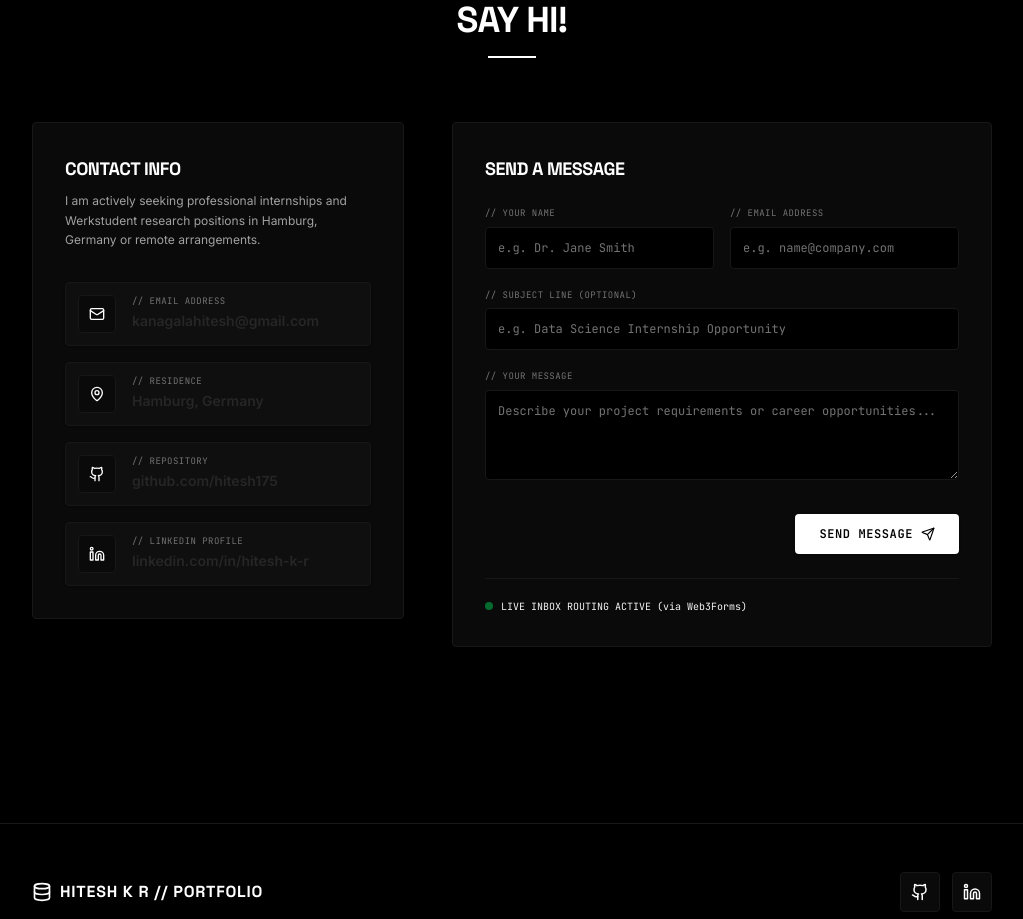
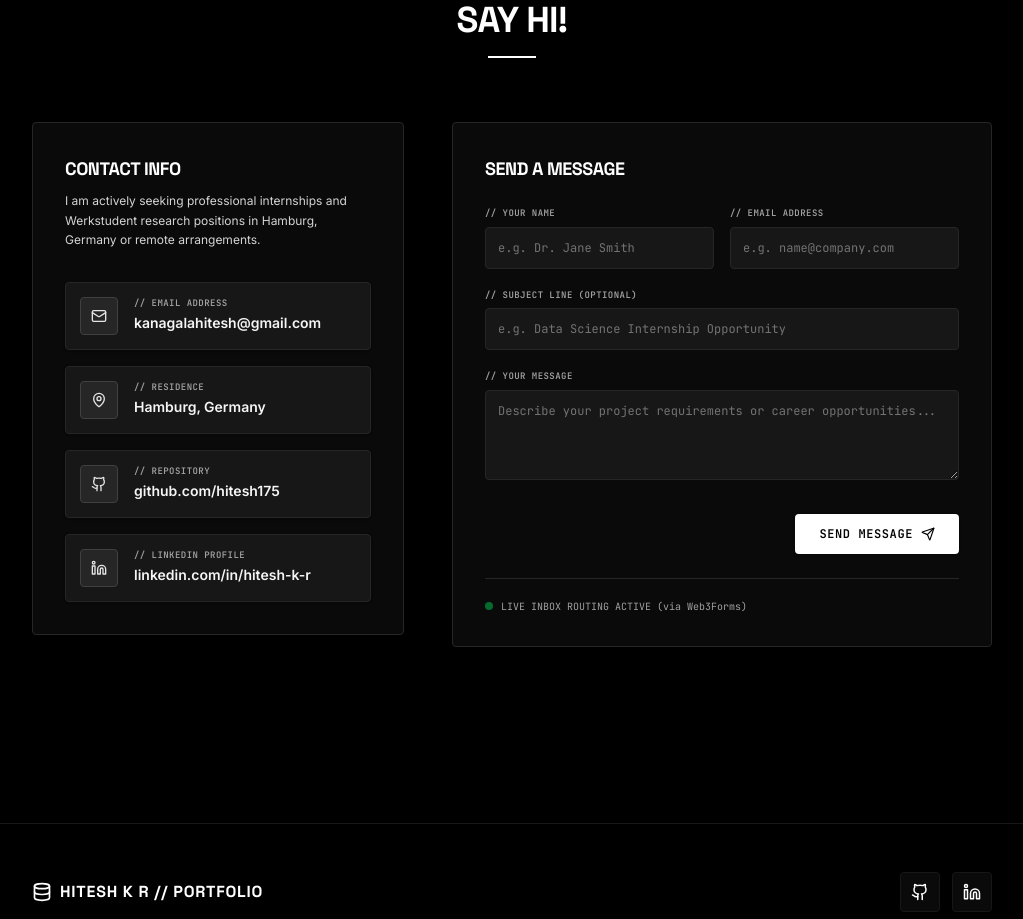
Before and after one commit to hitesh175/Hitesh_Portfolio, a React (Vite) app: page / in a window 1280 px wide. Shown: the part 9660-10579 px from the top of the page, without its empty margins (128-1151 px from the left). Built offline with nearby package versions, Linux system fonts and the light colour scheme.

Commit message:
Refactor Contact component styles and structure

```diff
--- a/src/components/Contact.tsx
+++ b/src/components/Contact.tsx
@@ -156,13 +156,13 @@ export default function Contact() {
 
           {/* Left Side: Professional Handles & Links */}
           <div className="lg:col-span-5 space-y-6">
-            <div className="bg-neutral-100 dark:bg-neutral-950 p-8 rounded border border-neutral-200 dark:border-neutral-900 shadow-sm space-y-8">
+            <div className="bg-neutral-100 dark:bg-neutral-950 p-8 rounded border border-neutral-200 dark:border-neutral-800 shadow-sm space-y-8">
 
               <div className="space-y-2">
                 <h3 className="text-lg font-display font-bold text-neutral-900 dark:text-white uppercase tracking-tight">
                   Contact Info
                 </h3>
-                <p className="text-xs text-neutral-600 dark:text-neutral-400 leading-relaxed">
+                <p className="text-xs text-neutral-600 dark:text-neutral-300 leading-relaxed">
                   I am actively seeking professional internships and Werkstudent research positions in Hamburg, Germany or remote arrangements.
                 </p>
               </div>
@@ -173,25 +173,25 @@ export default function Contact() {
                 {/* Email link */}
                 <a
                   href={`mailto:${personalInfo.email}`}
-                  className="flex items-center space-x-4 p-3 bg-white dark:bg-neutral-900/40 rounded hover:bg-neutral-50 dark:hover:bg-neutral-900 border border-neutral-200 dark:border-neutral-900 hover:border-neutral-300 dark:hover:border-neutral-800 transition-all group shadow-sm cursor-pointer"
+                  className="flex items-center space-x-4 p-3.5 bg-white dark:bg-neutral-900 rounded hover:bg-neutral-50 dark:hover:bg-neutral-850 border border-neutral-200 dark:border-neutral-800 hover:border-neutral-300 dark:hover:border-neutral-700 transition-all group shadow-sm cursor-pointer"
                 >
-                  <div className="p-2.5 bg-neutral-100 dark:bg-neutral-950 text-neutral-900 dark:text-white border border-neutral-200 dark:border-neutral-900 rounded group-hover:scale-105 transition-transform">
-                    <Mail className="w-4 h-4" />
+                  <div className="p-2.5 bg-neutral-100 dark:bg-neutral-800 text-neutral-900 dark:text-neutral-100 border border-neutral-200 dark:border-neutral-700 rounded group-hover:scale-105 transition-transform flex-shrink-0">
+                    <Mail className="w-4 h-4 text-neutral-800 dark:text-neutral-200" />
                   </div>
                   <div>
-                    <span className="block text-[9px] font-mono text-neutral-500 uppercase tracking-wider">// Email Address</span>
-                    <span className="text-xs sm:text-sm font-semibold text-neutral-800 dark:text-neutral-350 group-hover:text-neutral-950 dark:group-hover:text-white transition-colors">{personalInfo.email}</span>
+                    <span className="block text-[9px] font-mono text-neutral-500 dark:text-neutral-400 uppercase tracking-wider font-semibold">// Email Address</span>
+                    <span className="text-xs sm:text-sm font-semibold text-neutral-900 dark:text-neutral-100 group-hover:text-neutral-950 dark:group-hover:text-white transition-colors">{personalInfo.email}</span>
                   </div>
                 </a>
 
                 {/* Location */}
-                <div className="flex items-center space-x-4 p-3 bg-white dark:bg-neutral-900/40 rounded border border-neutral-200 dark:border-neutral-900 shadow-sm">
-                  <div className="p-2.5 bg-neutral-100 dark:bg-neutral-950 text-neutral-900 dark:text-white border border-neutral-200 dark:border-neutral-900 rounded">
-                    <MapPin className="w-4 h-4" />
+                <div className="flex items-center space-x-4 p-3.5 bg-white dark:bg-neutral-900 rounded border border-neutral-200 dark:border-neutral-800 shadow-sm">
+                  <div className="p-2.5 bg-neutral-100 dark:bg-neutral-800 text-neutral-900 dark:text-neutral-100 border border-neutral-200 dark:border-neutral-700 rounded flex-shrink-0">
+                    <MapPin className="w-4 h-4 text-neutral-800 dark:text-neutral-200" />
                   </div>
                   <div>
-                    <span className="block text-[9px] font-mono text-neutral-500 uppercase tracking-wider">// Residence</span>
-                    <span className="text-xs sm:text-sm font-semibold text-neutral-800 dark:text-neutral-350">{personalInfo.location}</span>
+                    <span className="block text-[9px] font-mono text-neutral-500 dark:text-neutral-400 uppercase tracking-wider font-semibold">// Residence</span>
+                    <span className="text-xs sm:text-sm font-semibold text-neutral-900 dark:text-neutral-100">{personalInfo.location}</span>
                   </div>
                 </div>
 
@@ -200,14 +200,14 @@ export default function Contact() {
                   href={personalInfo.githubUrl}
                   target="_blank"
                   rel="noopener noreferrer"
-                  className="flex items-center space-x-4 p-3 bg-white dark:bg-neutral-900/40 rounded hover:bg-neutral-50 dark:hover:bg-neutral-900 border border-neutral-200 dark:border-neutral-900 hover:border-neutral-300 dark:hover:border-neutral-800 transition-all group shadow-sm cursor-pointer"
+                  className="flex items-center space-x-4 p-3.5 bg-white dark:bg-neutral-900 rounded hover:bg-neutral-50 dark:hover:bg-neutral-850 border border-neutral-200 dark:border-neutral-800 hover:border-neutral-300 dark:hover:border-neutral-700 transition-all group shadow-sm cursor-pointer"
                 >
-                  <div className="p-2.5 bg-neutral-100 dark:bg-neutral-950 text-neutral-900 dark:text-white border border-neutral-200 dark:border-neutral-900 rounded group-hover:scale-105 transition-transform">
-                    <Github className="w-4 h-4" />
+                  <div className="p-2.5 bg-neutral-100 dark:bg-neutral-800 text-neutral-900 dark:text-neutral-100 border border-neutral-200 dark:border-neutral-700 rounded group-hover:scale-105 transition-transform flex-shrink-0">
+                    <Github className="w-4 h-4 text-neutral-800 dark:text-neutral-200" />
                   </div>
                   <div>
-                    <span className="block text-[9px] font-mono text-neutral-500 uppercase tracking-wider">// Repository</span>
-                    <span className="text-xs sm:text-sm font-semibold text-neutral-800 dark:text-neutral-350 group-hover:text-neutral-950 dark:group-hover:text-white transition-colors">github.com/hitesh175</span>
+                    <span className="block text-[9px] font-mono text-neutral-500 dark:text-neutral-400 uppercase tracking-wider font-semibold">// Repository</span>
+                    <span className="text-xs sm:text-sm font-semibold text-neutral-900 dark:text-neutral-100 group-hover:text-neutral-950 dark:group-hover:text-white transition-colors">github.com/hitesh175</span>
                   </div>
                 </a>
 
@@ -216,14 +216,14 @@ export default function Contact() {
                   href={personalInfo.linkedinUrl}
                   target="_blank"
                   rel="noopener noreferrer"
-                  className="flex items-center space-x-4 p-3 bg-white dark:bg-neutral-900/40 rounded hover:bg-neutral-50 dark:hover:bg-neutral-900 border border-neutral-200 dark:border-neutral-900 hover:border-neutral-300 dark:hover:border-neutral-800 transition-all group shadow-sm cursor-pointer"
+                  className="flex items-center space-x-4 p-3.5 bg-white dark:bg-neutral-900 rounded hover:bg-neutral-50 dark:hover:bg-neutral-850 border border-neutral-200 dark:border-neutral-800 hover:border-neutral-300 dark:hover:border-neutral-700 transition-all group shadow-sm cursor-pointer"
                 >
-                  <div className="p-2.5 bg-neutral-100 dark:bg-neutral-950 text-neutral-900 dark:text-white border border-neutral-200 dark:border-neutral-900 rounded group-hover:scale-105 transition-transform">
-                    <Linkedin className="w-4 h-4" />
+                  <div className="p-2.5 bg-neutral-100 dark:bg-neutral-800 text-neutral-900 dark:text-neutral-100 border border-neutral-200 dark:border-neutral-700 rounded group-hover:scale-105 transition-transform flex-shrink-0">
+                    <Linkedin className="w-4 h-4 text-neutral-800 dark:text-neutral-200" />
                   </div>
                   <div>
-                    <span className="block text-[9px] font-mono text-neutral-500 uppercase tracking-wider">// LinkedIn Profile</span>
-                    <span className="text-xs sm:text-sm font-semibold text-neutral-800 dark:text-neutral-350 group-hover:text-neutral-950 dark:group-hover:text-white transition-colors">linkedin.com/in/hitesh-k-r</span>
+                    <span className="block text-[9px] font-mono text-neutral-500 dark:text-neutral-400 uppercase tracking-wider font-semibold">// LinkedIn Profile</span>
+                    <span className="text-xs sm:text-sm font-semibold text-neutral-900 dark:text-neutral-100 group-hover:text-neutral-950 dark:group-hover:text-white transition-colors">linkedin.com/in/hitesh-k-r</span>
                   </div>
                 </a>
 
@@ -236,7 +236,7 @@ export default function Contact() {
           <div className="lg:col-span-7 space-y-6">
 
             {/* Main Contact Form */}
-            <div className="bg-neutral-100 dark:bg-neutral-950 p-8 rounded border border-neutral-200 dark:border-neutral-900 shadow-sm">
+            <div className="bg-neutral-100 dark:bg-neutral-950 p-8 rounded border border-neutral-200 dark:border-neutral-800 shadow-sm">
 
               <h3 className="text-lg font-display font-bold text-neutral-900 dark:text-white mb-6 uppercase tracking-tight">
                 Send a Message
@@ -247,7 +247,7 @@ export default function Contact() {
                 <div className="grid grid-cols-1 sm:grid-cols-2 gap-4">
                   {/* Name Input */}
                   <div className="space-y-1.5">
-                    <label className="text-[9px] font-mono text-neutral-500 block uppercase tracking-wider">
+                    <label className="text-[9px] font-mono text-neutral-500 dark:text-neutral-400 block uppercase tracking-wider font-semibold">
                       // Your Name
                     </label>
                     <input
@@ -256,13 +256,13 @@ export default function Contact() {
                       value={name}
                       onChange={(e) => setName(e.target.value)}
                       placeholder="e.g. Dr. Jane Smith"
-                      className="w-full text-xs font-mono bg-white dark:bg-black border border-neutral-200 dark:border-neutral-900 rounded p-3 focus:outline-none focus:border-neutral-400 dark:focus:border-neutral-700 text-neutral-800 dark:text-neutral-200"
+                      className="w-full text-xs font-mono bg-white dark:bg-neutral-900 border border-neutral-200 dark:border-neutral-800 rounded p-3 focus:outline-none focus:border-neutral-400 dark:focus:border-neutral-600 text-neutral-900 dark:text-neutral-100 placeholder:text-neutral-400 dark:placeholder:text-neutral-500"
                     />
                   </div>
 
                   {/* Email Input */}
                   <div className="space-y-1.5">
-                    <label className="text-[9px] font-mono text-neutral-500 block uppercase tracking-wider">
+                    <label className="text-[9px] font-mono text-neutral-500 dark:text-neutral-400 block uppercase tracking-wider font-semibold">
                       // Email Address
                     </label>
                     <input
@@ -271,14 +271,14 @@ export default function Contact() {
                       value={email}
                       onChange={(e) => setEmail(e.target.value)}
                       placeholder="e.g. name@company.com"
-                      className="w-full text-xs font-mono bg-white dark:bg-black border border-neutral-200 dark:border-neutral-900 rounded p-3 focus:outline-none focus:border-neutral-400 dark:focus:border-neutral-700 text-neutral-800 dark:text-neutral-200"
+                      className="w-full text-xs font-mono bg-white dark:bg-neutral-900 border border-neutral-200 dark:border-neutral-800 rounded p-3 focus:outline-none focus:border-neutral-400 dark:focus:border-neutral-600 text-neutral-900 dark:text-neutral-100 placeholder:text-neutral-400 dark:placeholder:text-neutral-500"
                     />
                   </div>
                 </div>
 
                 {/* Subject Input */}
                 <div className="space-y-1.5">
-                  <label className="text-[9px] font-mono text-neutral-500 block uppercase tracking-wider">
+                  <label className="text-[9px] font-mono text-neutral-500 dark:text-neutral-400 block uppercase tracking-wider font-semibold">
                     // Subject Line (Optional)
                   </label>
                   <input
@@ -286,13 +286,13 @@ export default function Contact() {
                     value={subject}
                     onChange={(e) => setSubject(e.target.value)}
                     placeholder="e.g. Data Science Internship Opportunity"
-                    className="w-full text-xs font-mono bg-white dark:bg-black border border-neutral-200 dark:border-neutral-900 rounded p-3 focus:outline-none focus:border-neutral-400 dark:focus:border-neutral-700 text-neutral-800 dark:text-neutral-200"
+                    className="w-full text-xs font-mono bg-white dark:bg-neutral-900 border border-neutral-200 dark:border-neutral-800 rounded p-3 focus:outline-none focus:border-neutral-400 dark:focus:border-neutral-600 text-neutral-900 dark:text-neutral-100 placeholder:text-neutral-400 dark:placeholder:text-neutral-500"
                   />
                 </div>
 
                 {/* Message Input */}
                 <div className="space-y-1.5">
-                  <label className="text-[9px] font-mono text-neutral-500 block uppercase tracking-wider">
+                  <label className="text-[9px] font-mono text-neutral-500 dark:text-neutral-400 block uppercase tracking-wider font-semibold">
                     // Your Message
                   </label>
                   <textarea
@@ -301,7 +301,7 @@ export default function Contact() {
                     value={message}
                     onChange={(e) => setMessage(e.target.value)}
                     placeholder="Describe your project requirements or career opportunities..."
-                    className="w-full text-xs font-mono bg-white dark:bg-black border border-neutral-200 dark:border-neutral-900 rounded p-3 focus:outline-none focus:border-neutral-400 dark:focus:border-neutral-700 text-neutral-800 dark:text-neutral-200"
+                    className="w-full text-xs font-mono bg-white dark:bg-neutral-900 border border-neutral-200 dark:border-neutral-800 rounded p-3 focus:outline-none focus:border-neutral-400 dark:focus:border-neutral-600 text-neutral-900 dark:text-neutral-100 placeholder:text-neutral-400 dark:placeholder:text-neutral-500"
                   />
                 </div>
 
@@ -325,7 +325,7 @@ export default function Contact() {
                     id="btn-contact-submit"
                     type="submit"
                     disabled={isSubmitting}
-                    className="ml-auto px-6 py-3 bg-neutral-950 dark:bg-white hover:bg-neutral-800 dark:hover:bg-neutral-200 disabled:bg-neutral-200 dark:disabled:bg-neutral-900 disabled:text-neutral-400 dark:disabled:text-neutral-550 text-white dark:text-black font-semibold rounded text-xs tracking-wider flex items-center space-x-2 transition-all cursor-pointer shadow-sm hover:scale-[1.01] active:scale-[0.99]"
+                    className="ml-auto px-6 py-3 bg-neutral-950 dark:bg-white hover:bg-neutral-800 dark:hover:bg-neutral-200 disabled:bg-neutral-200 dark:disabled:bg-neutral-900 disabled:text-neutral-400 dark:disabled:text-neutral-600 text-white dark:text-black font-semibold rounded text-xs tracking-wider flex items-center space-x-2 transition-all cursor-pointer shadow-sm hover:scale-[1.01] active:scale-[0.99]"
                   >
                     <span>{isSubmitting ? "TRANSMITTING..." : "SEND MESSAGE"}</span>
                     <Send className="w-3.5 h-3.5 text-white dark:text-black" />
@@ -335,7 +335,7 @@ export default function Contact() {
               </form>
 
               {/* Dynamic Email Forwarding Configuration helper */}
-              <div className="mt-6 pt-5 border-t border-neutral-200 dark:border-neutral-900 flex flex-col sm:flex-row items-start sm:items-center justify-between gap-3 text-[10px] font-mono text-neutral-450">
+              <div className="mt-6 pt-5 border-t border-neutral-200 dark:border-neutral-800 flex flex-col sm:flex-row items-start sm:items-center justify-between gap-3 text-[10px] font-mono text-neutral-500 dark:text-neutral-400">
                 <div className="flex items-center space-x-2">
                   <div className={`w-2 h-2 rounded-full ${isEmailConfigured ? 'bg-green-500 animate-pulse' : 'bg-yellow-500'}`} />
                   <span>
@@ -365,23 +365,23 @@ export default function Contact() {
                   initial={{ opacity: 0, height: 0 }}
                   animate={{ opacity: 1, height: 'auto' }}
                   exit={{ opacity: 0, height: 0 }}
-                  className="bg-neutral-100 dark:bg-neutral-950 border border-neutral-200 dark:border-neutral-900 p-6 rounded shadow-sm"
+                  className="bg-neutral-100 dark:bg-neutral-950 border border-neutral-200 dark:border-neutral-800 p-6 rounded shadow-sm"
                 >
-                  <div className="flex justify-between items-center border-b border-neutral-200 dark:border-neutral-900 pb-3 mb-4 text-left font-mono">
+                  <div className="flex justify-between items-center border-b border-neutral-200 dark:border-neutral-800 pb-3 mb-4 text-left font-mono">
                     <div className="flex items-center space-x-2 text-neutral-800 dark:text-neutral-200">
                       <ShieldCheck className="w-4 h-4 text-neutral-900 dark:text-white" />
                       <span className="text-xs font-semibold uppercase tracking-wider">
                         Client Outbox Logs ({messages.length})
                       </span>
                     </div>
-                    <span className="text-[9px] text-neutral-500 font-semibold">[LOCAL_STORAGE]</span>
+                    <span className="text-[9px] text-neutral-500 dark:text-neutral-400 font-semibold">[LOCAL_STORAGE]</span>
                   </div>
 
                   <div className="space-y-3.5 max-h-56 overflow-y-auto">
                     {messages.map((m) => (
-                      <div key={m.id} className="p-4 bg-white dark:bg-black rounded border border-neutral-200 dark:border-neutral-900 flex items-start justify-between gap-4">
+                      <div key={m.id} className="p-4 bg-white dark:bg-neutral-900 rounded border border-neutral-200 dark:border-neutral-800 flex items-start justify-between gap-4">
                         <div className="space-y-1.5 text-left font-sans">
-                          <div className="flex items-center space-x-2 text-[9px] font-mono text-neutral-500">
+                          <div className="flex items-center space-x-2 text-[9px] font-mono text-neutral-500 dark:text-neutral-400">
                             <span>To: Hitesh K R</span>
                             <span>•</span>
                             <span>{m.date}</span>
@@ -389,15 +389,15 @@ export default function Contact() {
                           <h4 className="text-xs font-bold text-neutral-900 dark:text-white leading-tight uppercase tracking-wider font-display">
                             {m.subject}
                           </h4>
-                          <p className="text-xs text-neutral-600 dark:text-neutral-400 leading-relaxed max-w-lg">
+                          <p className="text-xs text-neutral-600 dark:text-neutral-300 leading-relaxed max-w-lg">
                             "{m.message}"
                           </p>
-                          <span className="text-[9px] font-mono text-neutral-500">By: {m.name} ({m.email})</span>
+                          <span className="text-[9px] font-mono text-neutral-500 dark:text-neutral-400">By: {m.name} ({m.email})</span>
                         </div>
                         <button
                           id={`btn-delete-outbox-${m.id}`}
                           onClick={() => handleDeleteMessage(m.id)}
-                          className="p-1.5 hover:bg-neutral-100 dark:hover:bg-neutral-900 text-neutral-500 hover:text-neutral-950 dark:hover:text-white rounded transition-colors flex-shrink-0 cursor-pointer"
+                          className="p-1.5 hover:bg-neutral-100 dark:hover:bg-neutral-800 text-neutral-500 dark:text-neutral-400 hover:text-neutral-950 dark:hover:text-white rounded transition-colors flex-shrink-0 cursor-pointer"
                           aria-label="Delete message log"
                         >
                           <Trash2 className="w-4 h-4" />
```
